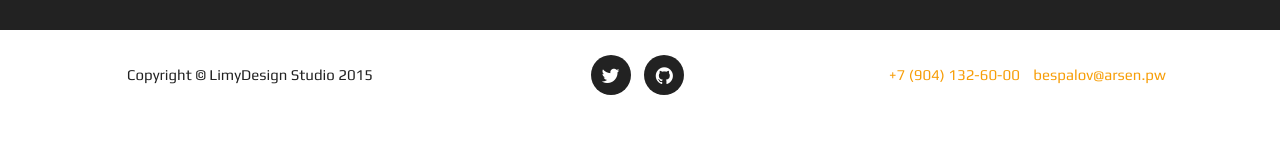
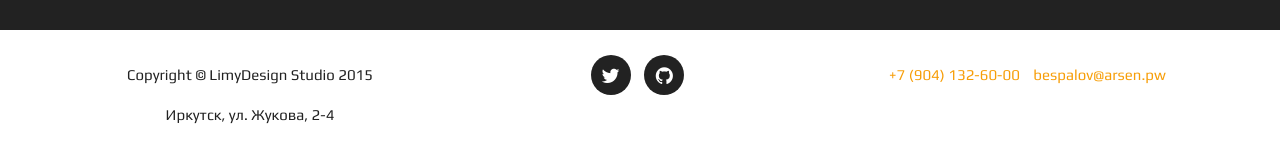
Before and after one commit to LimyDesign/limydesign.github.io, a Jekyll site: the page built from index.html, in a window 1280 px wide and 900 px high, scrolled down 11489 px. Shown: the part 740-897 px from the top of the window. Built offline with Jekyll 4.4.1, drawn with Linux system fonts in a browser that asks for light colours; nearby versions of some CDN libraries; before the commit the page ends 12349 px from its top, so only the background shows below that.

Commit message:
added studio design

```diff
--- a/_includes/footer.html
+++ b/_includes/footer.html
@@ -2,7 +2,8 @@
         <div class="container">
             <div class="row">
                 <div class="col-md-4">
-                    <span class="copyright">Copyright &copy; {{ site.title }} 2015</span>
+                    <span class="copyright">Copyright &copy; {{ site.title }} 2015<br/>
+                    Иркутск, ул. Жукова, 2-4</span>
                 </div>
                 <div class="col-md-4">
                     <ul class="list-inline social-buttons">
```
